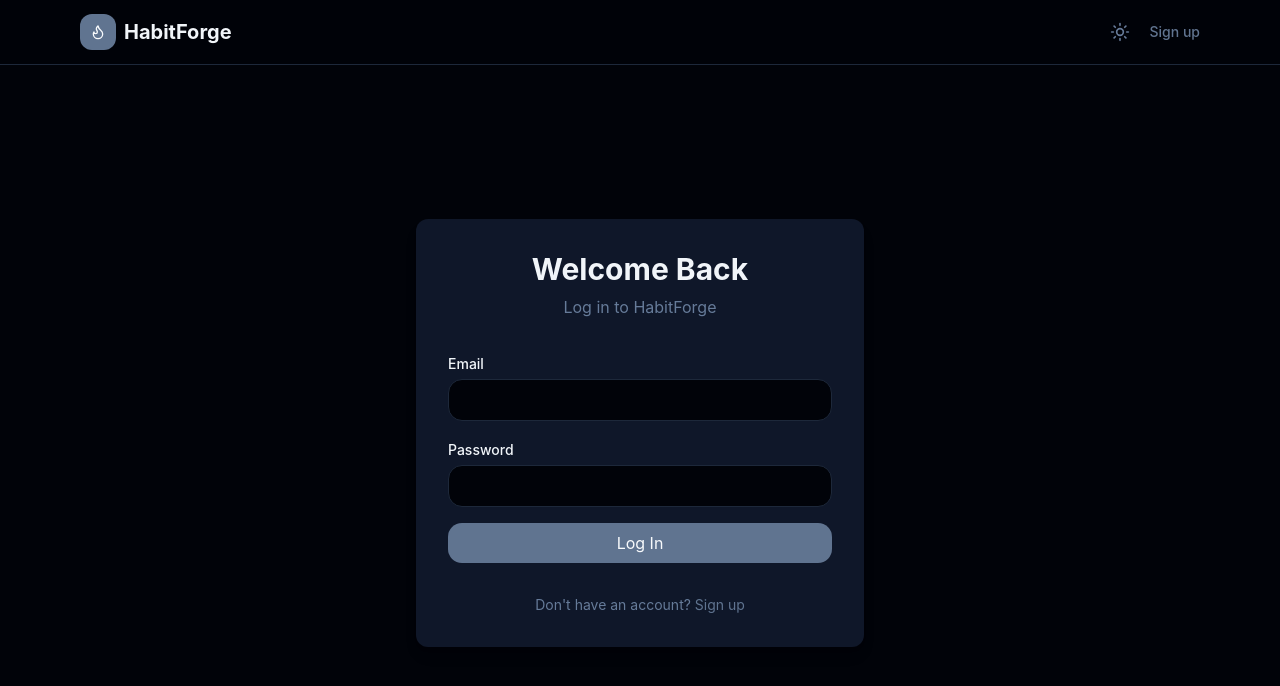
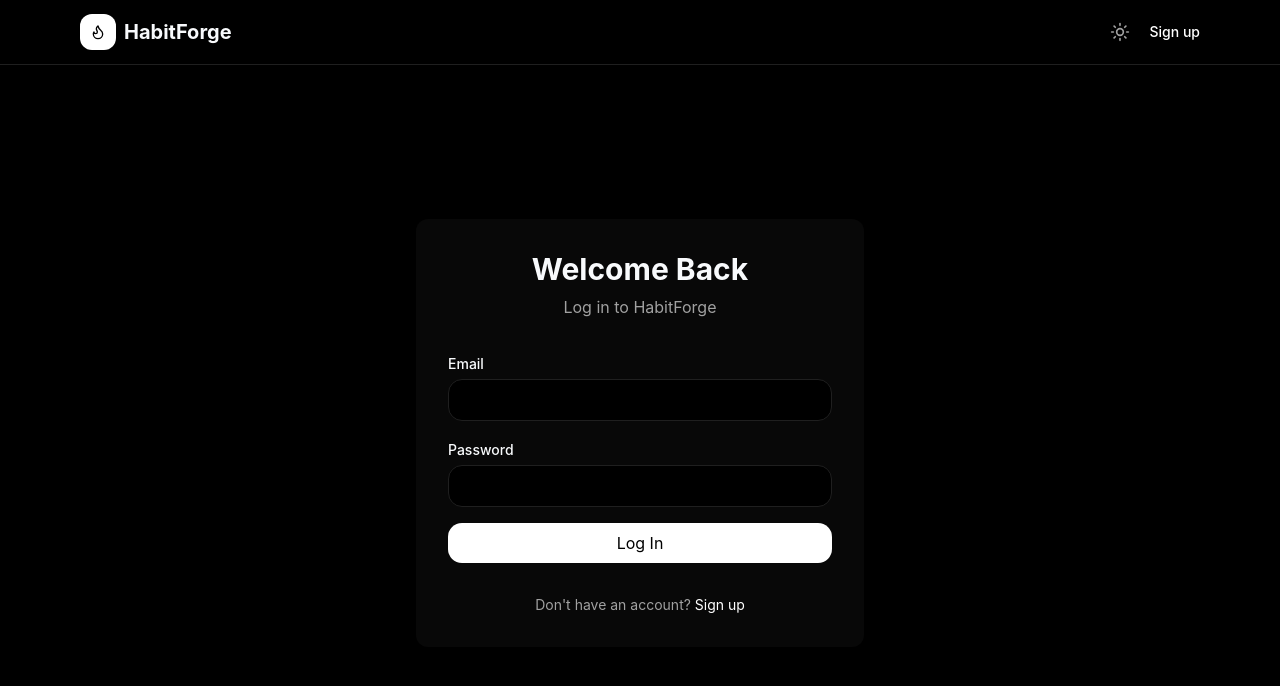
Before and after one commit to aditiashokjha03-lab/frontend, a React (Vite) app: page /login in a window 1280 px wide. Shown: the top 686 px of the page. Built offline with nearby package versions, Linux system fonts and the light colour scheme.

Commit message:
Add files via upload

```diff
--- a/src/index.css
+++ b/src/index.css
@@ -100,45 +100,45 @@
   }
 
   .dark {
-    /* Dark Mode - New York Slate */
-    --background: 222 84% 2%;
-    /* #020617 */
-    --foreground: 210 40% 96%;
-    /* #F1F5F9 - primary text */
-    --card: 222 47% 11%;
-    /* #0F172A */
-    --card-foreground: 210 40% 96%;
-    --popover: 222 47% 11%;
-    --popover-foreground: 210 40% 96%;
+    /* Dark Mode - True Black & High Contrast */
+    --background: 0 0% 0%;
+    /* #000000 */
+    --foreground: 210 40% 98%;
+    /* #F8FAFC */
+    --card: 0 0% 3%;
+    /* #080808 - slightly off-black for elevation */
+    --card-foreground: 210 40% 98%;
+    --popover: 0 0% 3%;
+    --popover-foreground: 210 40% 98%;
 
-    --primary: 215 20% 47%;
-    /* #475569 - accent for dark */
-    --primary-foreground: 210 40% 98%;
-    --primary-hover: 215 20% 65%;
+    --primary: 0 0% 100%;
+    /* Pure white primary for maximum contrast */
+    --primary-foreground: 0 0% 0%;
+    --primary-hover: 0 0% 80%;
 
-    --secondary: 213 27% 84%;
-    /* #CBD5E1 */
-    --secondary-foreground: 222 47% 11%;
-    --muted: 217 33% 17%;
-    --muted-foreground: 215 20% 50%;
-    /* #64748B */
+    --secondary: 0 0% 20%;
+    /* Dark gray secondary */
+    --secondary-foreground: 0 0% 100%;
+    --muted: 0 0% 7%;
+    /* #121212 */
+    --muted-foreground: 0 0% 63%;
+    /* #A1A1AA */
 
-    --accent: 217 33% 17%;
-    --accent-foreground: 210 40% 96%;
+    --accent: 0 0% 7%;
+    --accent-foreground: 210 40% 98%;
 
-    --destructive: 0 73% 50%;
-    /* #DC2626 */
+    --destructive: 0 84% 60%;
     --destructive-foreground: 210 40% 98%;
 
-    --border: 217 33% 17%;
-    /* #1E293B */
-    --input: 217 33% 17%;
-    --ring: 215 20% 47%;
+    --border: 0 0% 12%;
+    /* #1F1F1F */
+    --input: 0 0% 12%;
+    --ring: 0 0% 100%;
 
-    /* Semantic - same in dark */
+    /* Semantic - vibrant against black */
     --success: 142 71% 45%;
     --success-foreground: 0 0% 100%;
-    --warning: 38 92% 50%;
+    --warning: 45 93% 47%;
     --warning-foreground: 0 0% 100%;
     --achievement: 262 83% 58%;
     --achievement-foreground: 0 0% 100%;
```
Also changed, not shown: src/pages/Analytics.jsx (+97 -49 lines), 4 other files (tests, documents, lock files or other folders).
